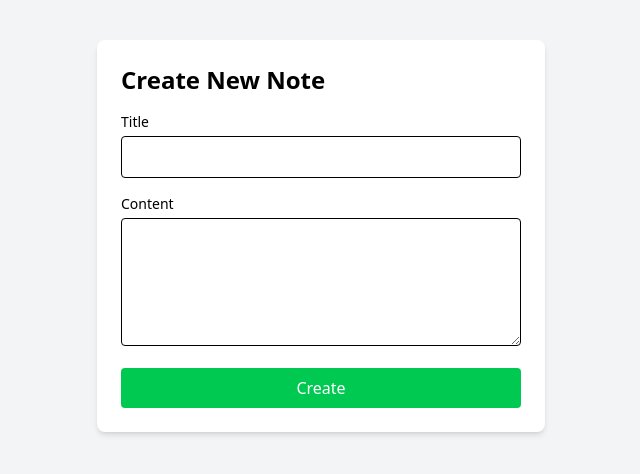
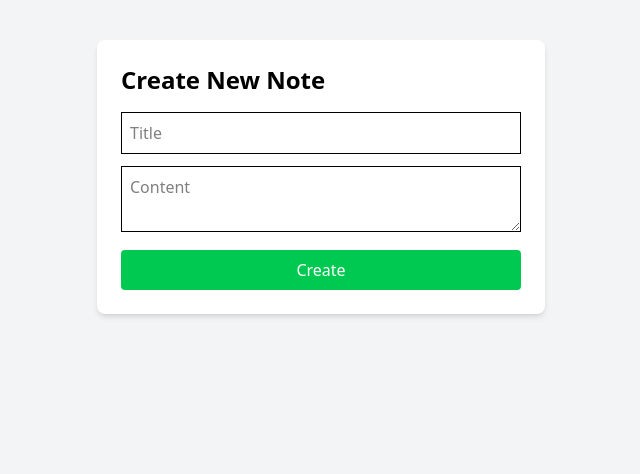
Before and after one commit to Sufalthakre18/crud-application-, a Next.js app in the folder notes-app/: page /create in a window 1280 px wide. Shown: the top 474 px of the page, without its empty margins (319-959 px from the left). Built offline with nearby package versions, Linux system fonts and the light colour scheme.

Commit message:
Refactor CreateNote component for improved structure

```diff
--- a/notes-app/components/CreateNote.js
+++ b/notes-app/components/CreateNote.js
@@ -1,25 +1,32 @@
 'use client'
 import { useState } from "react";
-import Error from "next/error";
 import { useRouter } from "next/navigation";
+import { getNotes, saveNotes } from "@/utils/localStorage";
 
 export default function CreateNote() {
 
     const [title, setTitle] = useState('');
     const [content, setContent] = useState('');
     const [error, setError] = useState('');
-    const router= useRouter();
+    const router = useRouter();
 
-    const handleSubmit = async (e) => {
-        e.preventDefault()
-        setError('')
+    const handleSubmit = (e) => {
+        e.preventDefault();
+        setError('');
+
         try {
-            const res = await fetch('/api/notes', {
-                method: 'POST',
-                headers: { 'Content-Type': 'application/json' },
-                body: JSON.stringify({ title, content }),
-            });
-            if (!res.ok) throw new Error('failed to create');
+            const notes = getNotes();
+
+            const newNote = {
+                _id: Date.now().toString(),
+                title,
+                content,
+                createdAt: new Date().toISOString()
+            };
+
+            const updatedNotes = [newNote, ...notes];
+            saveNotes(updatedNotes);
+
             router.push('/');
         } catch (err) {
             setError('Failed to create note');
@@ -31,34 +38,27 @@ export default function CreateNote() {
             <div className="max-w-md mx-auto p-6 bg-white rounded-lg shadow-md">
                 <h1 className="text-2xl font-bold mb-4">Create New Note</h1>
                 {error && <p className="text-red-500 mb-4">{error}</p>}
+
                 <form onSubmit={handleSubmit}>
-                    <div className="mb-4">
-                        <label htmlFor="title" className="block text-sm font-medium mb-1">Title</label>
                     <input
-                            id="title"
-                            type="text"
                         value={title}
                         onChange={(e) => setTitle(e.target.value)}
-                            className="w-full p-2 border rounded"
+                        placeholder="Title"
+                        className="w-full mb-3 p-2 border"
                         required
                     />
-                    </div>
-                    <div className="mb-4">
-                        <label htmlFor="content" className="block text-sm font-medium mb-1">Content</label>
                     <textarea
-                            id="content"
                         value={content}
                         onChange={(e) => setContent(e.target.value)}
-                            className="w-full p-2 border rounded h-32"
+                        placeholder="Content"
+                        className="w-full mb-3 p-2 border"
                         required
                     />
-                    </div>
-                    <button type="submit" className="w-full bg-green-500 text-white px-4 py-2 rounded hover:bg-green-600">
+                    <button className="w-full bg-green-500 text-white p-2 rounded">
                         Create
                     </button>
                 </form>
             </div>
         </div>
     );
-
 }
```
Lines whose indentation alone changed are shown as unchanged.
